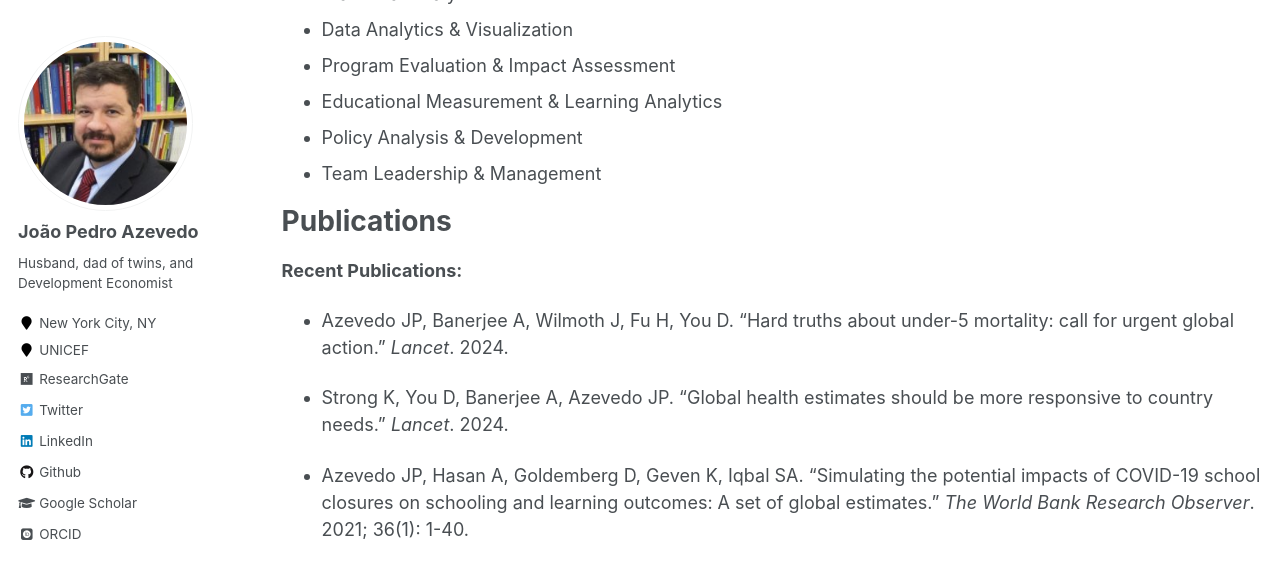
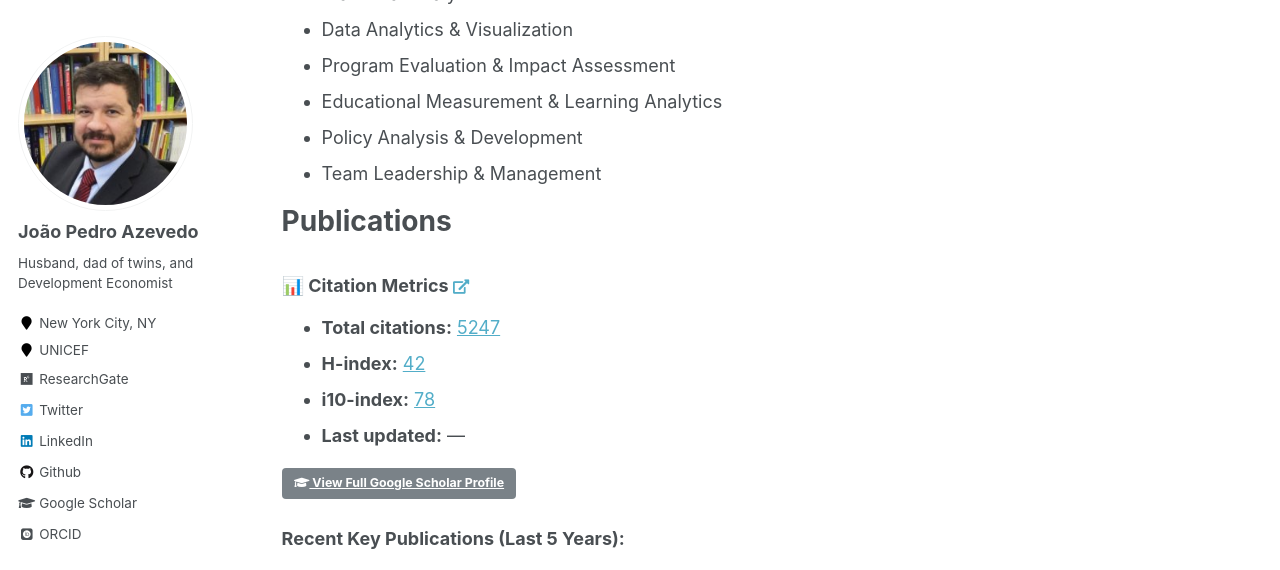
Before and after one commit to jpazvd/jpazvd.github.io, a Jekyll site: the page built from _pages/cv.md, in a window 1280 px wide and 1400 px high, scrolled down 2402 px. Shown: the top 570 px of the window. Built offline with Jekyll 4.4.1, drawn with Linux system fonts in a browser that asks for light colours; some web fonts are replaced; our own code applies the rules of GitHub Pages for plain Markdown files; some of the changed text lies outside the part shown.

Commit message:
Updates CV publication list
Refactors the publications section of the CV to display recent key publications from the last 5 years, followed by a selection of earlier works.

Replaces manual lists with bibliography includes for dynamic and easier maintenance.

```diff
--- a/_pages/cv.md
+++ b/_pages/cv.md
@@ -35,17 +35,17 @@
 Publications
 ======
 
-**Recent Publications:**
+{% include citation-metrics.html %}
 
-* Azevedo JP, Banerjee A, Wilmoth J, Fu H, You D. "Hard truths about under-5 mortality: call for urgent global action." *Lancet*. 2024.
+**Recent Key Publications (Last 5 Years):**
 
-* Strong K, You D, Banerjee A, Azevedo JP. "Global health estimates should be more responsive to country needs." *Lancet*. 2024.
+{% bibliography --max 8 --query @*[year>=2020] %}
 
-* Azevedo JP, Hasan A, Goldemberg D, Geven K, Iqbal SA. "Simulating the potential impacts of COVID-19 school closures on schooling and learning outcomes: A set of global estimates." *The World Bank Research Observer*. 2021; 36(1): 1-40.
+**Selected Earlier Work:**
 
-* Azevedo JP, Crawford M, Nayar R, Rogers FH, et al. "Ending Learning Poverty: What Will It Take?" World Bank Report. 2019.
+{% bibliography --max 5 --query @*[year<2020 && year>=2015] %}
 
-*For a complete list of 70+ publications, see [Publications page]({{ base_path }}/publications/) or [Google Scholar](https://scholar.google.com/citations?user=lTKXA78AAAAJ).*
+*For complete publication list (70+ publications), see [Publications page]({{ base_path }}/publications/) or [Google Scholar](https://scholar.google.com/citations?user=lTKXA78AAAAJ).*
 
 Talks
 ======
```
